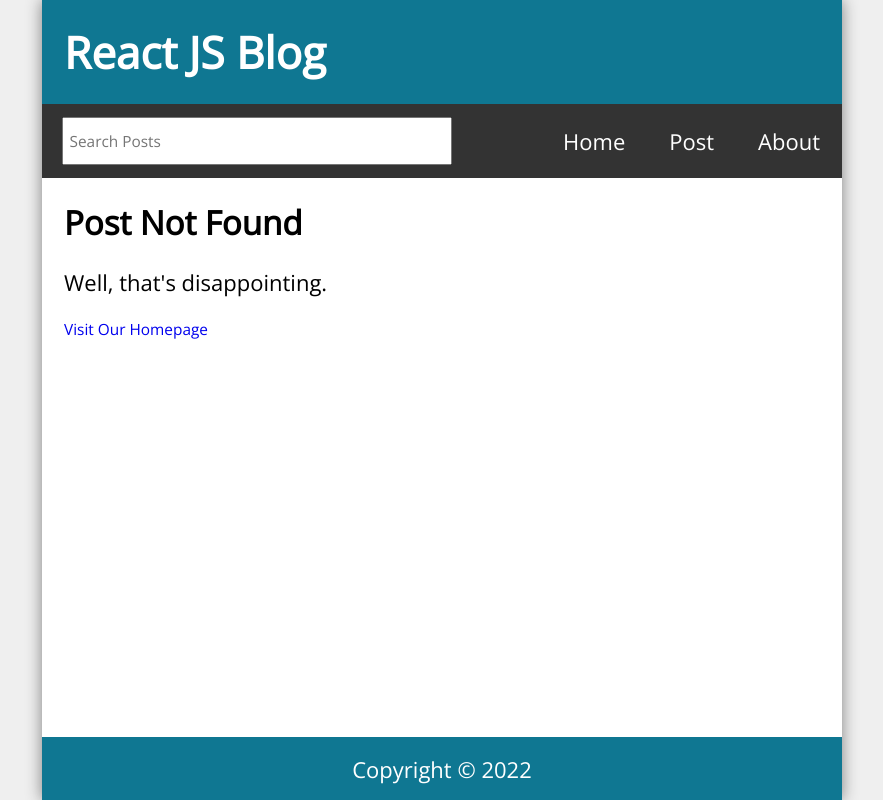
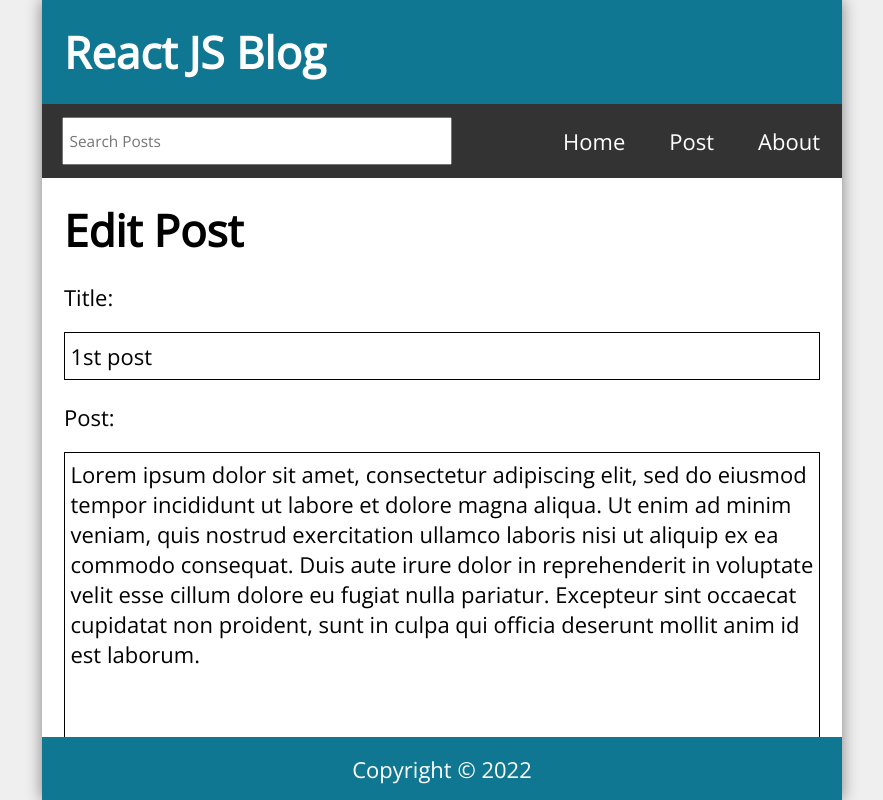
Before and after one commit to juleenek/Simple-Blog, a React (Create React App) app: page /edit/1 in a window 1280 px wide. Before the commit this address had no page. Shown: the whole page, without its empty margins (198-1081 px from the left). Built offline with nearby package versions, Linux system fonts and the light colour scheme; data requests are answered from the project's data file.

Commit message:
Edit Post

```diff
--- a/data/db.json
+++ b/data/db.json
@@ -9,14 +9,8 @@
     {
       "id": 2,
       "title": "Second post",
-      "datetime": "July 16, 2021 11:47:48 AM",
-      "body": "Lorem ipsum dolor sit amet, consectetur adipiscing elit, sed do eiusmod tempor incididunt ut labore et dolore magna aliqua. Ut enim ad minim veniam, quis nostrud exercitation ullamco laboris nisi ut aliquip ex ea commodo consequat. Duis aute irure dolor in reprehenderit in voluptate velit esse cillum dolore eu fugiat nulla pariatur. Excepteur sint occaecat cupidatat non proident, sunt in culpa qui officia deserunt mollit anim id est laborum. two"
-    },
-    {
-      "id": 3,
-      "title": "Number Three",
-      "datetime": "July 16, 2021 11:48:01 AM",
-      "body": "Third post... Lorem ipsum dolor sit amet, consectetur adipiscing elit, sed do eiusmod tempor incididunt ut labore et dolore magna aliqua. Ut enim ad minim veniam, quis nostrud exercitation ullamco laboris nisi ut aliquip ex ea commodo consequat. Duis aute irure dolor in reprehenderit in voluptate velit esse cillum dolore eu fugiat nulla pariatur. Excepteur sint occaecat cupidatat non proident, sunt in culpa qui officia deserunt mollit anim id est laborum."
+      "datetime": "Jul 04, 2022 7:07:10 PM",
+      "body": "Lorem"
     },
     {
       "id": 4,
--- a/src/App.tsx
+++ b/src/App.tsx
@@ -6,10 +6,13 @@
 import { About } from './Components/About';
 import { Home } from './Components/Home';
 import { Missing } from './Components/Missing';
+import { EditPost } from './Components/Post/EditPost';
 
 import { Route, Routes, useNavigate } from 'react-router-dom';
 import { useState, useEffect } from 'react';
 import { format } from 'date-fns';
+import api from './api/posts';
+
 import { PostType } from './Types/PostType';
 
 function App() {
@@ -18,8 +21,21 @@
   const [searchResults, setSearchResults] = useState([]);
   const [postTitle, setPostTitle] = useState('');
   const [postBody, setPostBody] = useState('');
+  const [editTitle, setEditTitle] = useState('');
+  const [editBody, setEditBody] = useState('');
+  const navigate = useNavigate();
 
-  const navigate = useNavigate();
+  useEffect(() => {
+    const fetchPosts = async () => {
+      try {
+        const response = await api.get('/posts');
+        setPosts(response.data);
+      } catch (error) {
+        console.log(`Error: ${(error as Error).message}`);
+      }
+    };
+    fetchPosts();
+  }, []);
 
   useEffect(() => {
     const filteredResults: PostType[] = posts.filter(
@@ -30,22 +46,49 @@
     setSearchResults(filteredResults.reverse());
   }, [posts, search]);
 
-  const handleSubmit = (e: React.FormEvent<HTMLFormElement>) => {
+  const handleSubmit = async (e: React.FormEvent<HTMLFormElement>) => {
     e.preventDefault();
     const id = posts.length ? posts[posts.length - 1].id + 1 : 1;
     const datetime = format(new Date(), 'MMM dd, yyyy pp');
     const newPost = { id, title: postTitle, datetime, body: postBody };
-    const allPosts = [...posts, newPost];
+    try {
+      const response = await api.post('/posts', newPost);
+      const allPosts = [...posts, response.data];
       setPosts(allPosts);
       setPostTitle('');
       setPostBody('');
       navigate('/');
+    } catch (error) {
+      console.log(`Error: ${(error as Error).message}`);
+    }
   };
 
-  const handleDelete = (id: number) => {
+  const handleEdit = async (id: number) => {
+    const datetime = format(new Date(), 'MMM dd, yyyy pp');
+    const updatedPost = { id, title: editTitle, datetime, body: editBody };
+
+    try {
+      const response = await api.put(`/posts/${id}`, updatedPost);
+      setPosts(
+        posts.map((post) => (post.id === id ? { ...response.data } : post))
+      );
+      setEditTitle('');
+      setEditBody('');
+      navigate('/');
+    } catch (error) {
+      console.log(`Error: ${(error as Error).message}`);
+    }
+  };
+
+  const handleDelete = async (id: number) => {
+    try {
+      await api.delete(`/posts/${id}`);
       const postsList = posts.filter((post) => post.id !== id);
       setPosts(postsList);
       navigate('/');
+    } catch (error) {
+      console.log(`Error: ${(error as Error).message}`);
+    }
   };
 
   return (
@@ -67,6 +110,19 @@
           }
         />
         <Route
+          path='/edit/:id'
+          element={
+            <EditPost
+              posts={posts}
+              handleEdit={handleEdit}
+              editTitle={editTitle}
+              editBody={editBody}
+              setEditBody={setEditBody}
+              setEditTitle={setEditTitle}
+            />
+          }
+        />
+        <Route
           path='/post/:id'
           element={<PostPage posts={posts} handleDelete={handleDelete} />}
         />
--- /dev/null
+++ b/src/Components/Post/EditPost.tsx
@@ -0,0 +1,73 @@
+import { PostType } from '../../Types/PostType';
+import { Link, useParams } from 'react-router-dom';
+import { useEffect } from 'react';
+
+type Props = {
+  posts: PostType[];
+  editBody: string;
+  editTitle: string;
+  setEditTitle: React.Dispatch<React.SetStateAction<string>>;
+  setEditBody: React.Dispatch<React.SetStateAction<string>>;
+  handleEdit(id: number): void;
+};
+
+export const EditPost: React.FC<Props> = ({
+  posts,
+  editBody,
+  editTitle,
+  setEditTitle,
+  setEditBody,
+  handleEdit,
+}) => {
+  const { id } = useParams();
+  const post = posts.find((post) => post.id.toString() === id);
+
+  useEffect(() => {
+    if (post) {
+      setEditTitle(post.title);
+      setEditBody(post.body);
+    }
+  }, [post, setEditTitle, setEditBody]);
+  return (
+    <main className='NewPost'>
+      {editTitle && (
+        <>
+          <h1>Edit Post</h1>
+          <form className='newPostForm' onSubmit={(e) => e.preventDefault()}>
+            <label htmlFor='postTitle'>Title:</label>
+            <input
+              id='postTitle'
+              type='text'
+              required
+              value={editTitle}
+              onChange={(e) => setEditTitle(e.target.value)}
+            />
+            <label htmlFor='postBody'>Post:</label>
+            <textarea
+              id='postBody'
+              required
+              value={editBody}
+              onChange={(e) => setEditBody(e.target.value)}
+            />
+            <button
+              className='submitButton'
+              type='submit'
+              onClick={() => handleEdit(post.id)}
+            >
+              Submit
+            </button>
+          </form>
+        </>
+      )}
+      {!editTitle && (
+        <>
+          <h2>Post Not Found</h2>
+          <p>Well, that's disappointing.</p>
+          <p className='visitHome'>
+            <Link to='/'>Visit Our Homepage</Link>
+          </p>
+        </>
+      )}
+    </main>
+  );
+};
--- a/src/Components/Post/PostPage.tsx
+++ b/src/Components/Post/PostPage.tsx
@@ -17,7 +17,8 @@
             <h2>{post.title}</h2>
             <p className='postDate'>{post.datetime}</p>
             <p className='postBody'>{post.body}</p>
-            <button onClick={() => handleDelete(post.id)}>Delete Post</button>
+            <Link to={`/edit/${post.id}`}><button className='editButton'>Edit Post</button></Link>
+            <button className='deleteButton' onClick={() => handleDelete(post.id)}>Delete Post</button>
           </>
         )}
         {!post && (
--- /dev/null
+++ b/src/api/posts.tsx
@@ -0,0 +1,5 @@
+import axios from 'axios';
+
+export default axios.create({
+  baseURL: 'http://localhost:3500',
+});
--- a/src/index.css
+++ b/src/index.css
@@ -248,6 +248,7 @@
   background-color: #000000;
   color: #fff;
   cursor: pointer;
+  margin-right: 20px;
 }
 
 .visitHome {
```
Lines whose indentation alone changed are shown as unchanged.
